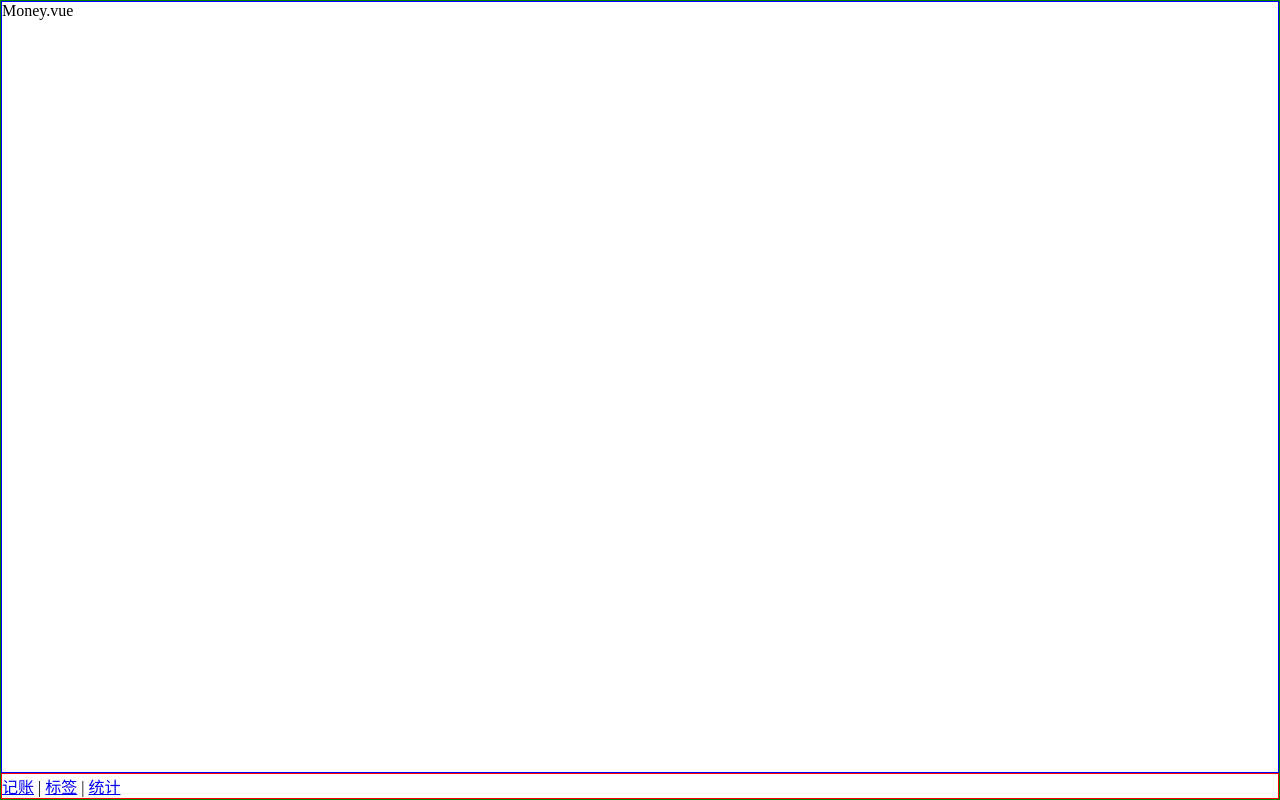
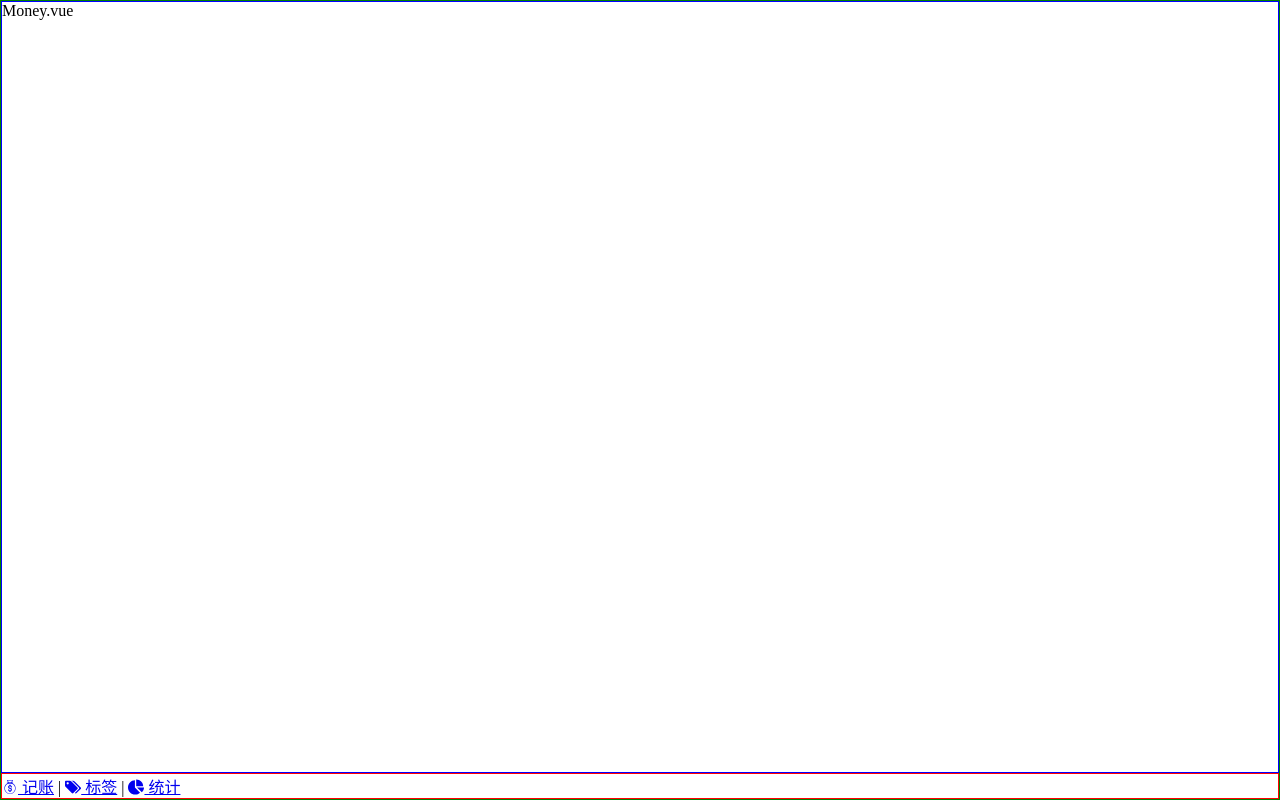
Before and after one commit to J-h125/money-version1, a Vue app: page /#/money in a window 1280 px wide. Built offline with nearby package versions, Linux system fonts and the light colour scheme.

Commit message:
创建 Icon

```diff
--- a/package.json
+++ b/package.json
@@ -36,6 +36,7 @@
     "lint-staged": "^9.5.0",
     "sass": "^1.26.5",
     "sass-loader": "^8.0.2",
+    "svg-sprite-loader": "^5.0.0",
     "typescript": "~3.9.3",
     "vue-template-compiler": "^2.6.11"
   },
--- a/src/App.vue
+++ b/src/App.vue
@@ -6,7 +6,7 @@
 </template>
 
 <script lang="ts">
-import x from './components/Test.vue'
+export  default {}
 </script>
 
 
--- /dev/null
+++ b/src/components/Icon.vue
@@ -0,0 +1,30 @@
+<template>
+    <svg class="icon">
+        <use :xlink:href="'#'+name"/>
+    </svg>
+</template>
+
+<script lang="ts">
+    let importAll = (requireContext:__WebpackModuleApi.RequireContext)=>
+        requireContext.keys().forEach(requireContext);
+    try{
+        importAll(require.context('../assets/icons',true,/\.svg$/));
+    }catch(error) {
+        console.log(error);
+    }
+
+
+    export default {
+        props:['name'],
+        name: 'Icon'
+    };
+</script>
+
+<style lang="scss" scoped>
+    .icon {
+        width: 1em; height: 1em;
+        vertical-align: -0.15em;
+        fill: currentColor;
+        overflow: hidden;
+    }
+</style>
--- a/src/components/Nav.vue
+++ b/src/components/Nav.vue
@@ -1,14 +1,26 @@
 <template>
     <div class="nav">
-        <router-link to="/money">记账</router-link>
+        <router-link to="/money">
+            <Icon name="money"/>
+            记账</router-link>
         |
-        <router-link to="/labels">标签</router-link>
+        <router-link to="/labels">
+            <Icon name="label"/>
+            标签</router-link>
         |
-        <router-link to="/statistics">统计</router-link>
+        <router-link to="/statistics">
+            <Icon name="statistic"/>
+            统计</router-link>
     </div>
 </template>
 
 <script lang="ts">
+
+
+
+
+
+
     export default {
         name: 'Nav'
     };
--- a/src/main.ts
+++ b/src/main.ts
@@ -5,11 +5,12 @@
 import store from './store'
 import Nav from '@/components/Nav.vue';
 import Layout from '@/components/Layout.vue';
+import Icon from '@/components/Icon.vue';
 
 Vue.config.productionTip = false
 Vue.component('Nav',Nav)
 Vue.component('Layout',Layout)
-
+Vue.component('Icon',Icon)
 new Vue({
   router,
   store,
--- a/src/shims-vue.d.ts
+++ b/src/shims-vue.d.ts
@@ -2,3 +2,7 @@
   import Vue from 'vue'
   export default Vue
 }
+declare module "*.svg" {
+  const content: any;
+  export default content;
+}
--- a/vue.config.js
+++ b/vue.config.js
@@ -1,3 +1,16 @@
+const path = require('path')
+
 module.exports = {
-  lintOnSave: false
+    lintOnSave: false,
+    chainWebpack: config => {
+        const dir = path.resolve( __dirname, 'src/assets/icons')
+        config.module
+            .rule('svg-sprite')
+            .test(/.svg$/)
+            .include.add(dir).end()  //包含icons目录
+            .use('svg-sprite-loader').loader('svg-sprite-loader').options({extract: false}).end()
+        config.plugin('svg-sprite').use(require('svg-sprite-loader/plugin'), [{plainSprite: true}])
+        config.module.rule('svg').exclude.add(dir)
+
+    }
 }
```
Also changed, not shown: 1 other file (tests, documents, lock files or other folders).
